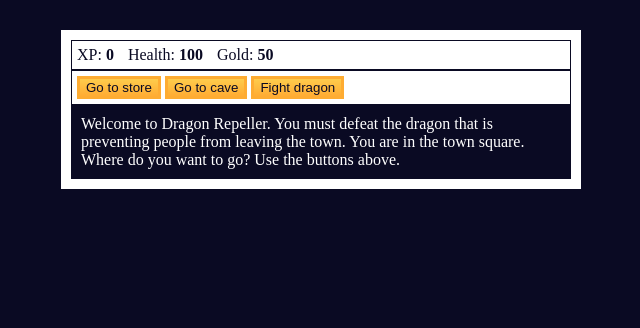
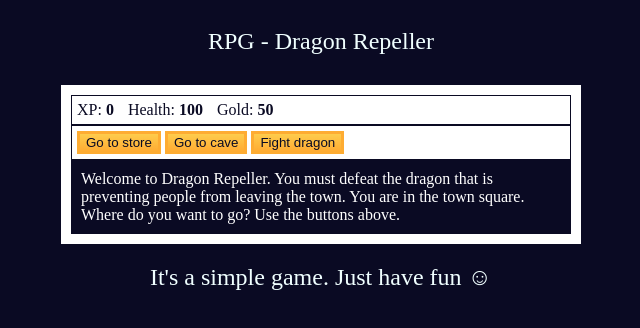
Before and after one commit to ilyabutorin/monster_game, a plain HTML site: page index.html in a window 1280 px wide. Shown: the whole page, without its empty margins (319-959 px from the left). Drawn offline with Linux system fonts and the light colour scheme.

Commit message:
add some styles

```diff
--- a/index.html
+++ b/index.html
@@ -6,6 +6,7 @@
     <title>RPG - Dragon Repeller</title>
   </head>
   <body>
+    <header> RPG - Dragon Repeller </header>
     <div id="game">
       <div id="stats">
         <span class="stat">XP: <strong><span id="xpText">0</span></strong></span>
@@ -25,6 +26,7 @@
         Welcome to Dragon Repeller. You must defeat the dragon that is preventing people from leaving the town. You are in the town square. Where do you want to go? Use the buttons above.
       </div>
     </div>
+    <footer> It's a simple game. Just have fun &#9786 </footer>
     <script src="./script.js"></script>
   </body>
 </html>
--- a/styles.css
+++ b/styles.css
@@ -1,6 +1,14 @@
 body {
     background-color: #0a0a23;
   }
+
+header {
+  color: azure;
+  display: flex;
+  justify-content: center;
+  padding-top: 20px;
+  font-size: 24px;
+}
 
   #text {
     background-color: #0a0a23;
@@ -43,3 +51,11 @@ body {
     background-image: linear-gradient(#fecc4c, #ffac33);
     border: 3px solid #feac32;
   }
+
+footer {
+  color: azure;
+  display: flex;
+  justify-content: center;
+  padding-top: 20px;
+  font-size: 24px;
+}
```
